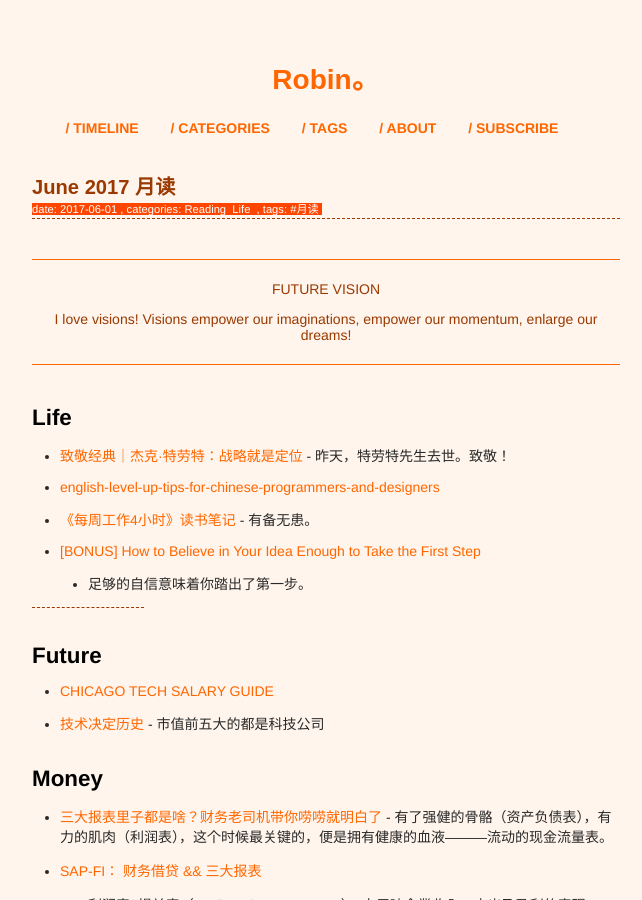
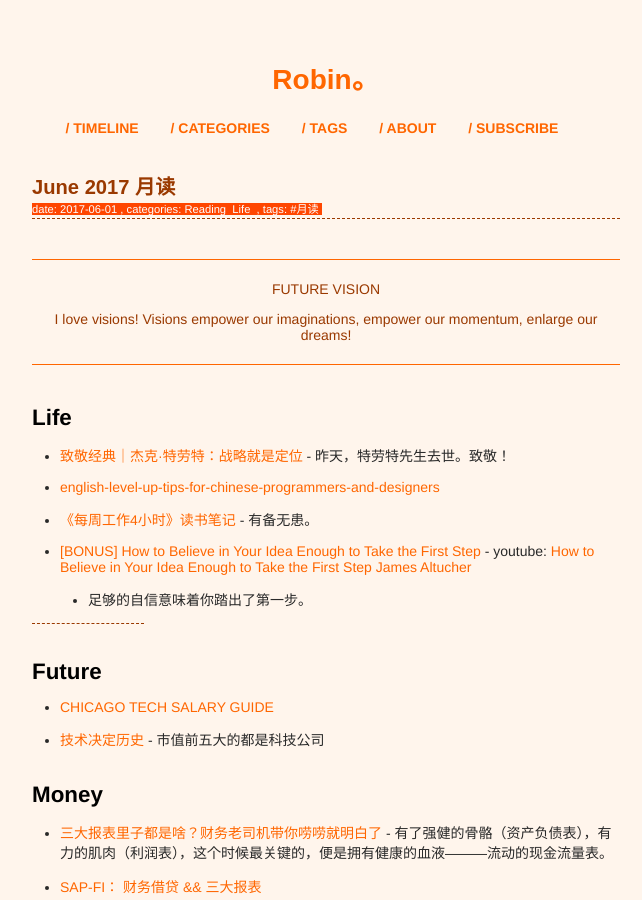
Before and after one commit to xianyuxmu/xianyuxmu.github.io, a Jekyll site: the page built from _posts/2017-06-01-monthly-reading.md, in a window 1280 px wide and 900 px high. Shown: the whole window, without its empty margins (314-956 px from the left). Built offline with Jekyll 4.4.1, drawn with Linux system fonts in a browser that asks for light colours; comment, search, counter and statistics services are not loaded.

Commit message:
Reading June 18

```diff
--- a/_posts/2017-06-01-monthly-reading.md
+++ b/_posts/2017-06-01-monthly-reading.md
@@ -23,7 +23,7 @@ I love visions! Visions empower our imaginations, empower our momentum, enlarge
 - [致敬经典｜杰克·特劳特：战略就是定位](https://mp.weixin.qq.com/s?__biz=MjM5NzY4MzQyMQ==&mid=2650080389&idx=1&sn=75258c3961d7b37d90a0963680da4a2a) - 昨天，特劳特先生去世。致敬！
 - [english-level-up-tips-for-chinese-programmers-and-designers](https://github.com/byoungd/english-level-up-tips-for-chinese-programmers-and-designers)
 - [《每周工作4小时》读书笔记](https://book.douban.com/review/5197541/) - 有备无患。
-- [[BONUS] How to Believe in Your Idea Enough to Take the First Step](https://themission.co/bonus-how-to-believe-in-your-idea-enough-to-take-the-first-step-56a93cb0986b)
+- [[BONUS] How to Believe in Your Idea Enough to Take the First Step](https://themission.co/bonus-how-to-believe-in-your-idea-enough-to-take-the-first-step-56a93cb0986b) - youtube: [How to Believe in Your Idea Enough to Take the First Step James Altucher ](https://www.youtube.com/watch?v=c1geQ-UHC1k)
 	- 足够的自信意味着你踏出了第一步。
 
 
```
